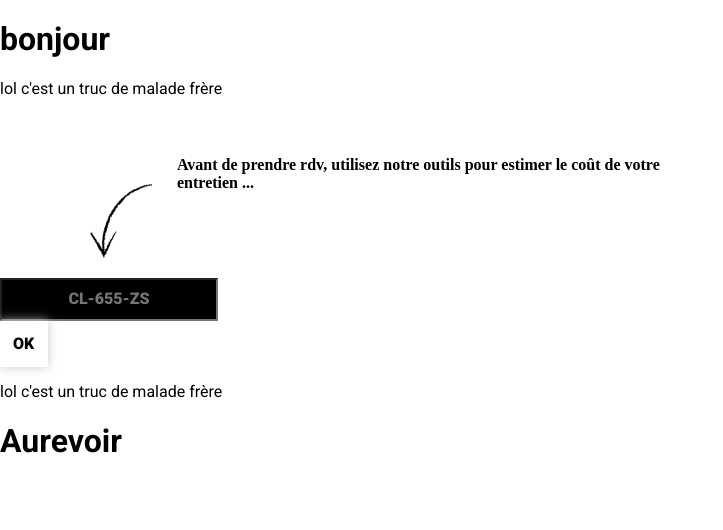
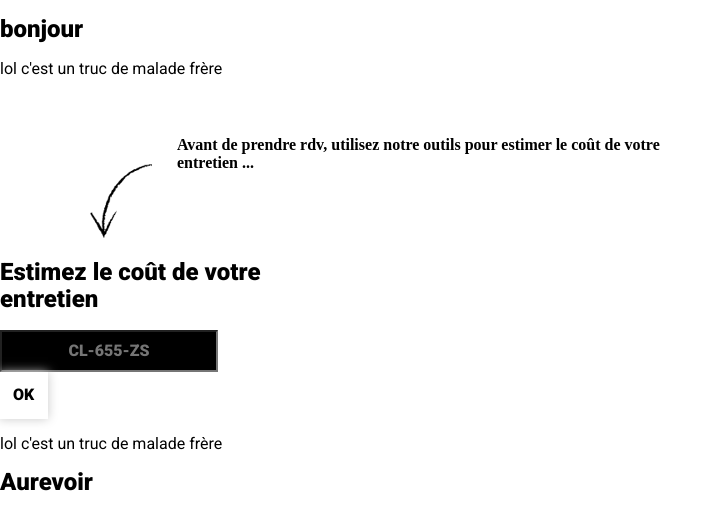
Before and after one commit to bobylatruffe/carelec, a React (Create React App) app in the folder app/: page / in a window 1280 px wide. Shown: the top 530 px of the page, without its empty margins (0-723 px from the left). Built offline with nearby package versions, Linux system fonts and the light colour scheme; a web font is replaced by a local one.

Commit message:
Rajouter une balise h1 au composant GetImmat afin d'aider l'user

```diff
--- a/app/src/Composants/GetImmat/GetImmat.jsx
+++ b/app/src/Composants/GetImmat/GetImmat.jsx
@@ -13,7 +13,7 @@ class GetImmat extends React.Component {
   }
 
   handlerChange = (e) => {
-    this.setState({inputValue: e.target.value.toLowerCase()})
+    this.setState({ inputValue: e.target.value.toLowerCase() })
   }
 
   handlerClick = () => {
@@ -27,9 +27,10 @@ class GetImmat extends React.Component {
         (this.props.classPerso ? this.props.classPerso : "")
       }>
         <HandwriteIndication img={arrowDown} content="Avant de prendre rdv, utilisez notre outils pour estimer le coût de votre entretien ..." />
+        <h1>Estimez le coût de votre entretien</h1>
         <div className='InputField-MyButton-Container'>
           <InputField placeHolder="CL-655-ZS" change={this.handlerChange} />
-          <MyButton content="OK" click={this.handlerClick}/>
+          <MyButton content="OK" click={this.handlerClick} />
         </div>
       </div>
     )
--- a/app/src/styles/general.css
+++ b/app/src/styles/general.css
@@ -3,3 +3,8 @@
 body {
   font-family: 'Roboto', sans-serif;
 }
+
+h1 {
+  font-size: 24px;
+  font-weight: 900;
+}
```
